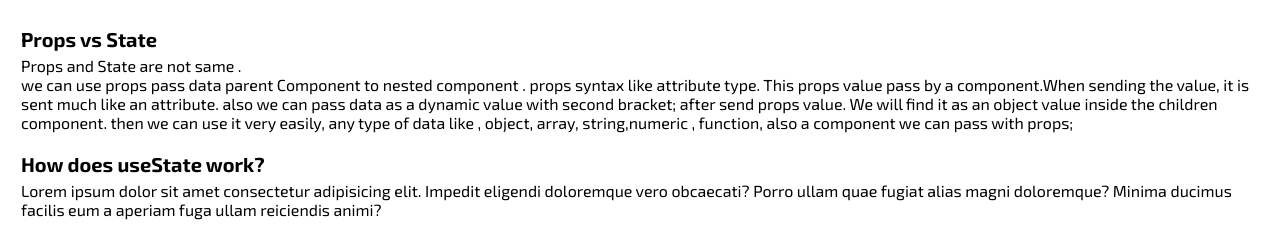
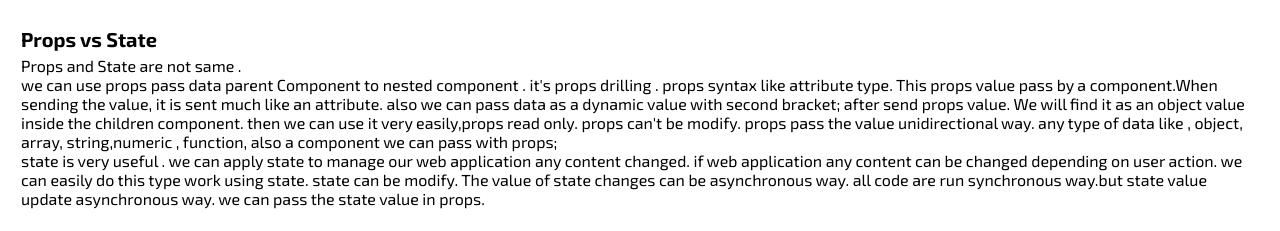
Before and after one commit to souravbsk/blog-world, a React (Vite) app: page / in a window 1280 px wide. Shown: the part 3513-3744 px from the top of the page. Built offline with nearby package versions, Linux system fonts and the light colour scheme.

Commit message:
statevsprops

```diff
--- a/src/Components/Blog/Blog.jsx
+++ b/src/Components/Blog/Blog.jsx
@@ -10,10 +10,15 @@
         <p>
           Props and State are not same .
           <br />
-           we can use props  pass data parent Component to nested component .
+           we can use props  pass data parent Component to nested component . it's props drilling .
           props syntax like attribute type. This props value pass by a component.When sending the value, it is sent much like an attribute.
-          also we can pass data as a dynamic value with second bracket; after send props value. We will find it as an object value inside the children component. then we can use it very easily,
+          also we can pass data as a dynamic value with second bracket; after send props value. We will find it as an object value inside the children component. then we can use it very easily,props read only.
+          props can't be modify. props pass the value unidirectional way.
           any type of data like , object, array, string,numeric , function, also a component we can pass with props;
+
+          <br />
+          state is very useful . we can apply state to manage our web application any content changed.  if web application any content can be changed depending on user action. we can easily do this type work using
+          state. state can be modify. The value of state changes can be asynchronous way. all code are run synchronous way.but state value update asynchronous way. we can pass the state value in props.
         </p>
       </article>
       <article className="articleDiv">
```
